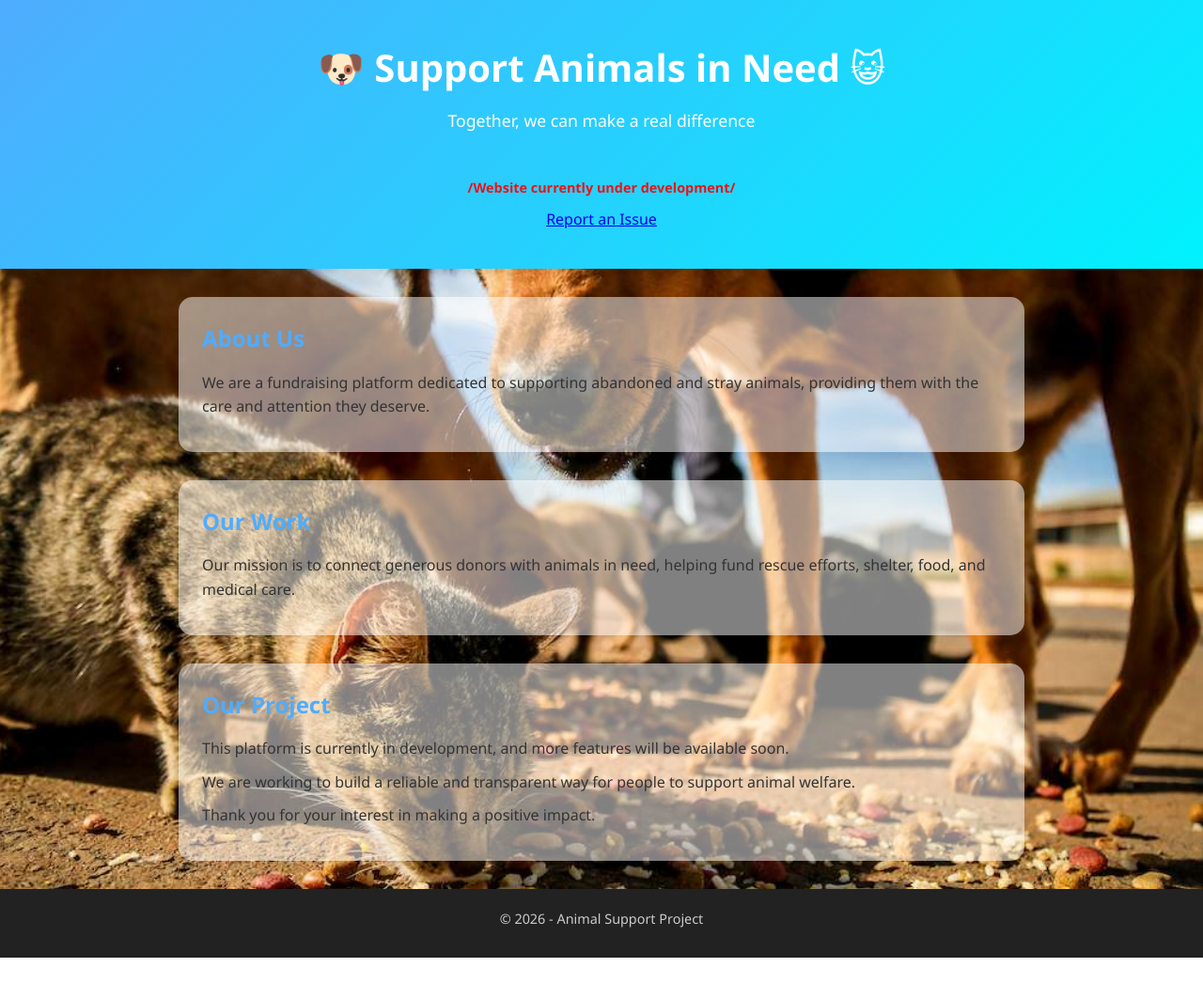
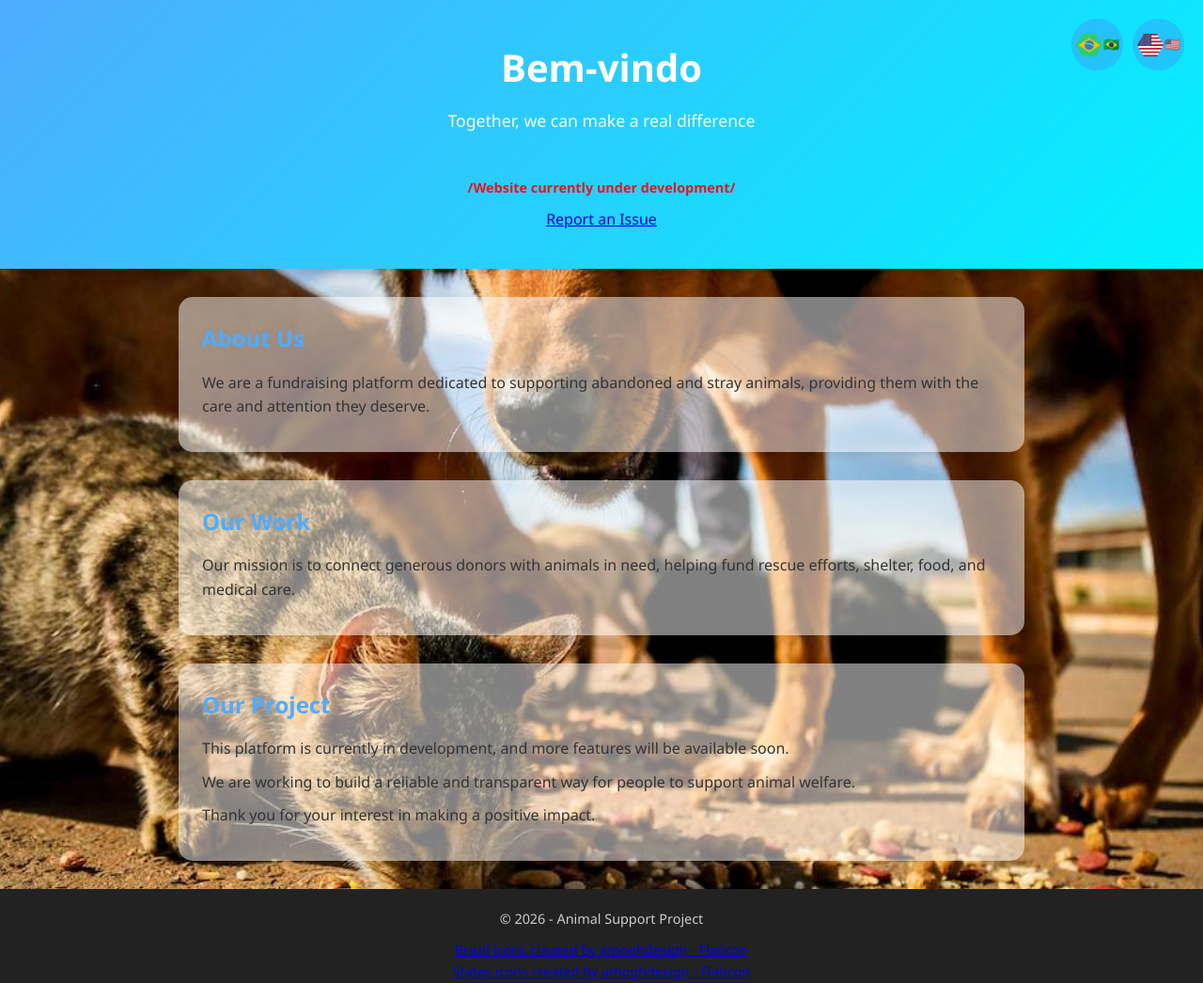
Before and after one commit to Jeffin2/Site-Arrecadacao-para-Animais-em-Situacao-de-Rua, a plain HTML site: page index.html in a window 1280 px wide. Shown: the whole page at 94% size. Before the commit the page ends 1019 px from the top, so only its background shows below. Drawn offline with Linux system fonts and the light colour scheme.

Commit message:
adicionando js de tradução

```diff
--- a/index.html
+++ b/index.html
@@ -14,6 +14,13 @@
         <br>
         <p id="fase-programacao" data-key="faseprogramacao"><b>/Website currently under development/</b></p>
         <a href="contato.html" class="btn" data-key="linkcontato">Report an Issue</a>
+        <div class="language-switch">
+            <button onclick="mudarIdioma('pt')" data-key="btn-pt">
+                <img src="images/flag br.png" alt="Português">🇧🇷</button>
+
+                <button onclick="mudarIdioma('en')" data-key="btn-en">
+                <img src="images/flag us.png" alt="English">🇺🇸</button>
+        </div>
     </header>
 
     <section class="sobre">
@@ -30,19 +37,23 @@
 
         <h2 data-key="titulo-conteudo">Our Project</h2>
 
-        <p>This platform is currently in development, and more features will be available soon.</p>
-        <p data-key="p-conteudo">We are working to build a reliable and transparent way for people to support animal welfare.</p>
-        <p data-key="p-conteudo-2">Thank you for your interest in making a positive impact.</p>
+        <p data-key="p-conteudo">This platform is currently in development, and more features will be available soon.</p>
+        <p data-key="p-conteudo-2">We are working to build a reliable and transparent way for people to support animal welfare.</p>
+        <p data-key="p-conteudo-3">Thank you for your interest in making a positive impact.</p>
 
     </section>
 
     <footer>
         <p>© 2026 - Animal Support Project</p>
+        <a href="https://www.flaticon.com/free-icons/brazil" title="brazil icons">Brazil icons created by amoghdesign - Flaticon</a>
+        <br>
+        <a href="https://www.flaticon.com/free-icons/states" title="states icons">States icons created by amoghdesign - Flaticon</a>
     </footer>
 
     <!-- If you are viewing this, you are likely interested in contributing! -->
     <!-- Feel free to reach out and help us improve the platform. -->
     <!-- Contact: jeffinpvp.games@gmail.com -->
 
+    <script src="script.js"></script>
 </body>
 </html>
--- /dev/null
+++ b/script.js
@@ -0,0 +1,85 @@
+const traducoes = {
+
+    pt: {
+
+        titulo: "Bem-vindo",
+        descricao: "Ajude nossa campanha de arrecadação.",
+        doar: "Doar agora",
+        contato: "Entre em contato",
+
+        nome: "Digite seu nome",
+        email: "Digite seu e-mail",
+        mensagem: "Digite sua mensagem",
+
+        enviar: "Enviar"
+
+    },
+
+    en: {
+
+        titulo: "Welcome",
+        descricao: "Support our fundraising campaign.",
+        doar: "Donate now",
+        contato: "Contact us",
+
+        nome: "Enter your name",
+        email: "Enter your email",
+        mensagem: "Type your message",
+
+        enviar: "Send"
+
+    }
+
+};
+
+
+function mudarIdioma(idioma){
+
+    localStorage.setItem("idioma", idioma);
+
+
+    document
+        .querySelectorAll("[data-key]")
+        .forEach(elemento => {
+
+            const chave = elemento.dataset.key;
+
+            if(!traducoes[idioma][chave]) return;
+
+            const texto =
+                traducoes[idioma][chave];
+
+
+            if(
+                elemento.tagName === "INPUT" ||
+                elemento.tagName === "TEXTAREA"
+            ){
+
+                elemento.placeholder = texto;
+
+            }else{
+
+                elemento.textContent = texto;
+
+            }
+
+        });
+
+}
+
+
+
+function iniciarIdioma(){
+
+    const idiomaSalvo =
+        localStorage.getItem("idioma") || "pt";
+
+    mudarIdioma(idiomaSalvo);
+
+}
+
+
+document.addEventListener(
+    "DOMContentLoaded",
+    iniciarIdioma
+);
--- a/styles.css
+++ b/styles.css
@@ -91,3 +91,56 @@ footer {
         padding: 20px;
     }
 }
+
+.language-switch{
+    position: fixed;
+    top: 20px;
+    right: 20px;
+
+    display: flex;
+    gap: 10px;
+
+    z-index: 1000;
+}
+
+
+.language-switch button{
+
+    width: 55px;
+    height: 55px;
+
+    border: none;
+    border-radius: 50%;
+
+    background: rgba(147, 9, 240, 0.15);
+    backdrop-filter: blur(8px);
+
+    display: flex;
+    align-items: center;
+    justify-content: center;
+
+    cursor: pointer;
+
+    overflow: hidden;
+
+    transition: 0.25s;
+}
+
+
+.language-switch button img{
+
+    width: 30px;
+    height: 30px;
+
+    object-fit: contain;
+
+    display: block;
+
+}
+
+
+.language-switch button:hover{
+
+    transform: scale(1.1);
+
+}
```
Also changed, not shown: images/flag br.png (added), images/flag us.png (added).
